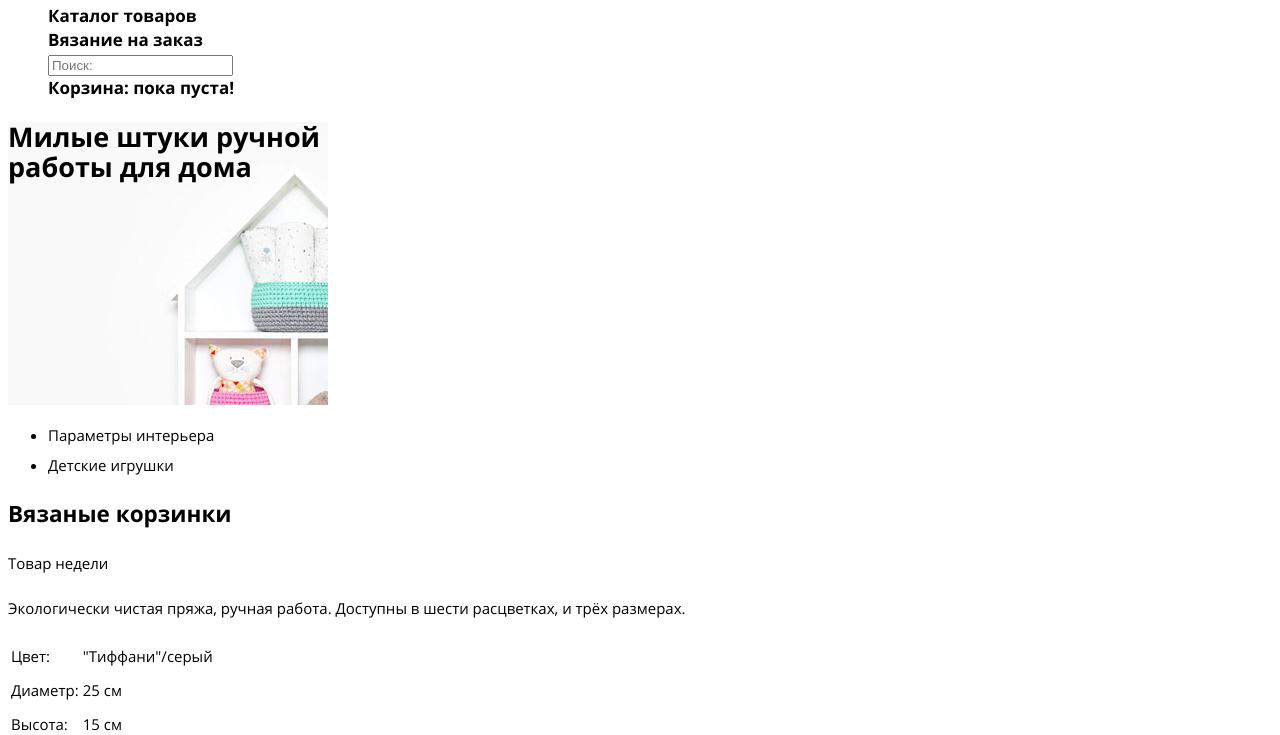
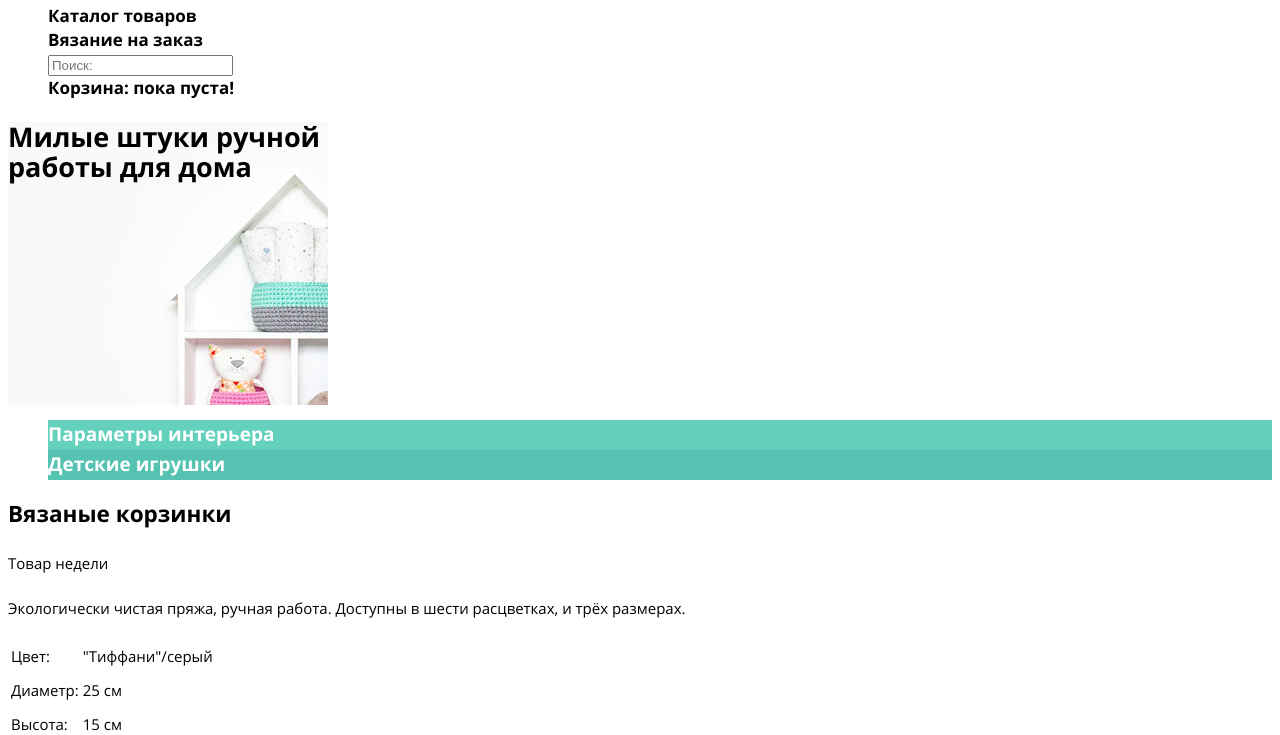
Before and after one commit to SergWulf/668021-mishka, a website: page source/index.html in a window 1280 px wide. Shown: the part 65-800 px from the top of the page. Drawn offline with nearby package versions, Linux system fonts and the light colour scheme; files that its build step writes are made by us from their sources.

Commit message:
Базовая стилизация блока разделов каталога на главной странице

```diff
--- a/source/index.html
+++ b/source/index.html
@@ -39,10 +39,10 @@
       <section class="catalog-products">
         <ul class="catalog-products__list products-list">
           <li class="products-list__item">
-            <a href="catalog.html?p=interior_items">Параметры интерьера</a>
+            <a class="products-list__link" href="catalog.html?p=interior_items">Параметры интерьера</a>
           </li>
           <li class="products-list__item">
-            <a href="catalog.html?p=child_toys">Детские игрушки</a>
+            <a class="products-list__link" href="catalog.html?p=child_toys">Детские игрушки</a>
           </li>
         </ul>
       </section>
--- a/source/less/blocks/catalog-products.less
+++ b/source/less/blocks/catalog-products.less
@@ -0,0 +1,18 @@
+.catalog-products__list {
+  list-style: none;
+}
+
+.products-list__item:nth-of-type(1) {
+  background-color: #63d1bb;
+}
+
+.products-list__item:nth-of-type(2) {
+  background-color: #56c3b2;
+}
+
+.products-list__link {
+  font-size: 19px;
+  line-height: 24px;
+  font-weight: bold;
+  color: #ffffff;
+}
```
